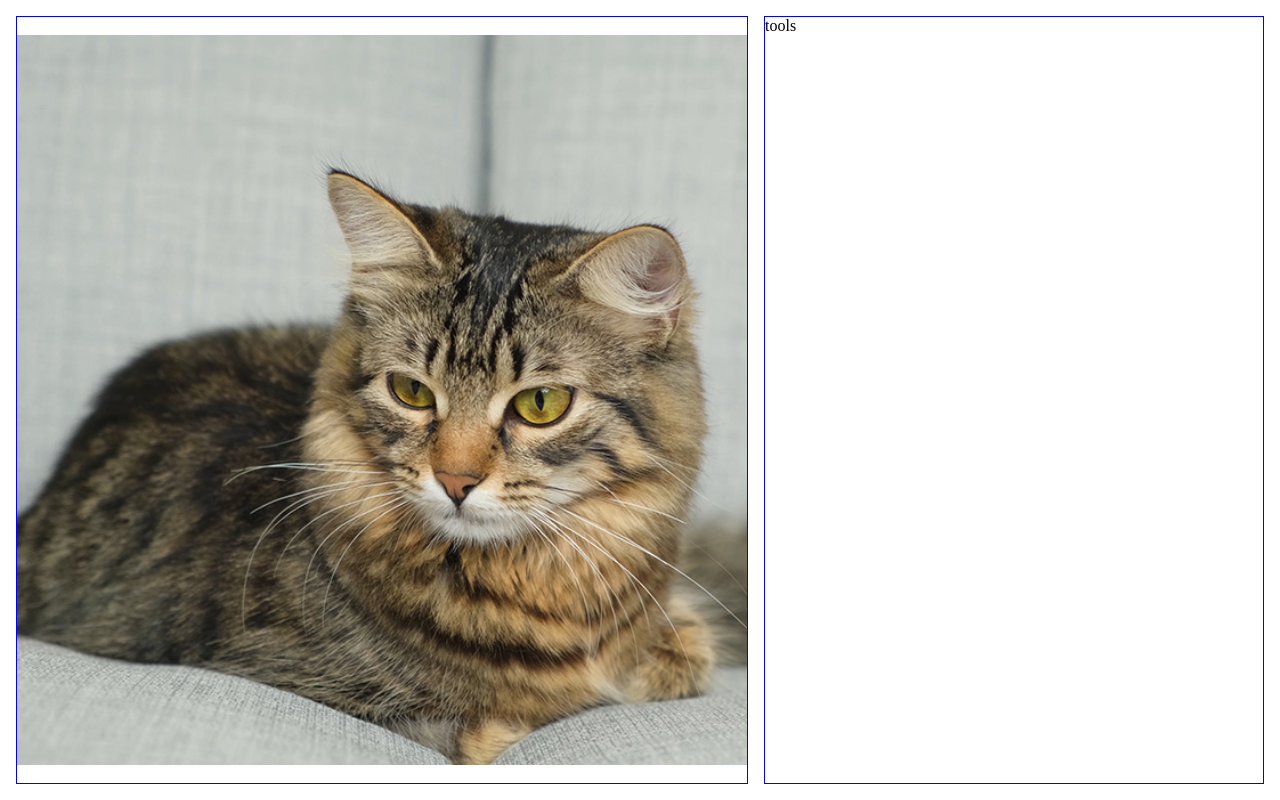
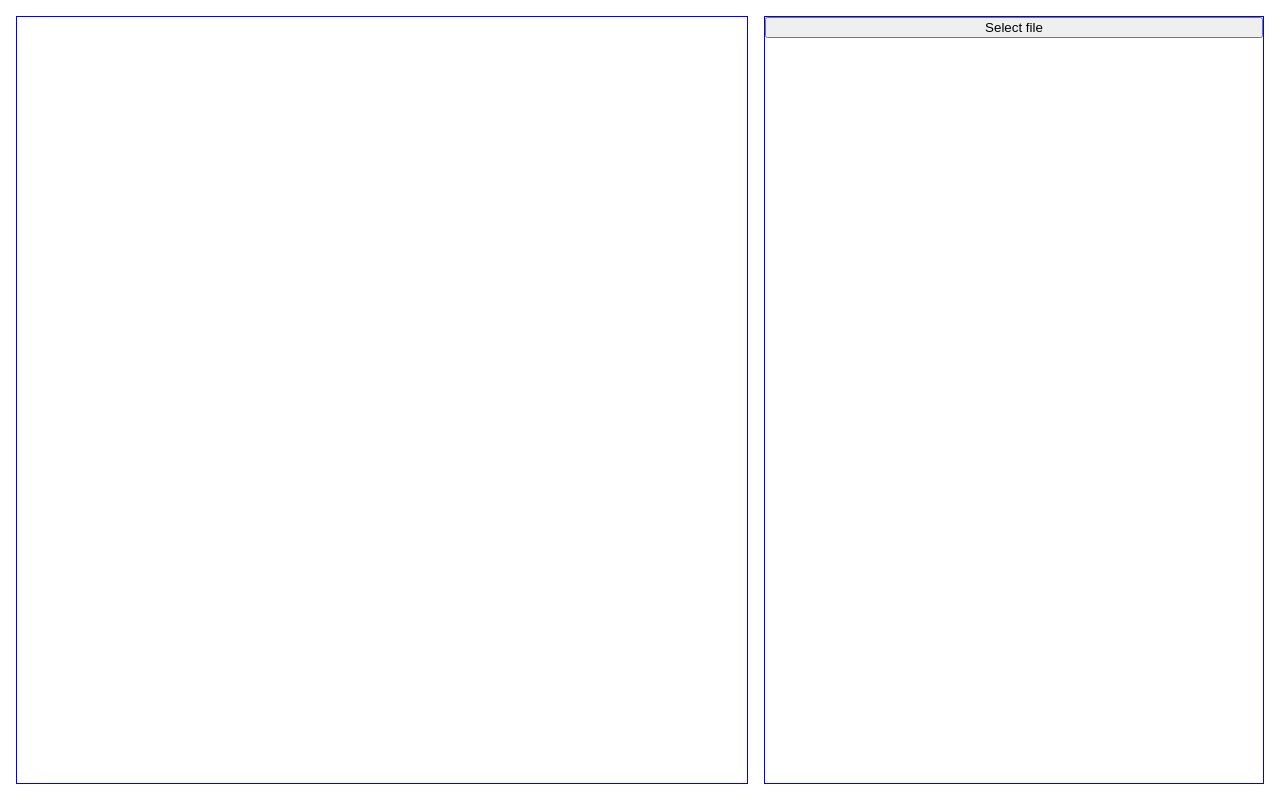
Before and after one commit to nionoku/vuetermark, a Vue app: page / in a window 1280 px wide. Built offline with nearby package versions, Linux system fonts and the light colour scheme.

Commit message:
Add file picker tool

```diff
--- a/index.html
+++ b/index.html
@@ -4,7 +4,7 @@
 <head>
   <meta charset="UTF-8" />
   <meta name="viewport" content="width=device-width, initial-scale=1.0" />
-  <title>Vuetemark — Watermark editor</title>
+  <title>Vuetermark — watermark editor</title>
 </head>
 
 <body>
--- a/package.json
+++ b/package.json
@@ -10,6 +10,7 @@
   },
   "dependencies": {
     "@vueuse/core": "^10.11.1",
+    "pinia": "^2.2.1",
     "vue": "^3.4.35"
   },
   "devDependencies": {
--- a/src/app.vue
+++ b/src/app.vue
@@ -1,15 +1,12 @@
 <template>
-  <Editor :photo="ExamplePhoto" />
+  <Editor :photo="photoLink" />
 </template>
 
 <script lang="ts" setup>
+import { storeToRefs } from 'pinia';
 import Editor from './components/editor/index.vue'
-import ExamplePhoto from './assets/example.jpg'
+import { useEditorStore } from './stores/editor/index';
 
-const props = defineProps<{
-}>();
-
-const emits = defineEmits({
-});
+const { photoLink } = storeToRefs(useEditorStore())
 
 </script>
--- /dev/null
+++ b/src/components/pick-file-tool/composables/use-pick-file.ts
@@ -0,0 +1,25 @@
+import { useEditorStore } from "../../../stores/editor"
+
+const usePickFile = (files: FileList | null) => {
+  if (!files) {
+    // TODO (2024.08.10): Show error dialog
+    throw new Error('Files is undefined')
+  }
+
+  const file = files[0]
+
+  if (!file) {
+    // TODO (2024.08.10): Show error dialog
+    throw new Error('File is undefined')
+  }
+
+  // TODO (2024.08.10): Check file type
+
+  const { setPhoto } = useEditorStore()
+
+  setPhoto(file)
+}
+
+export {
+  usePickFile
+}
--- /dev/null
+++ b/src/components/pick-file-tool/index.module.css
@@ -0,0 +1,7 @@
+.button {
+  width: 100%;
+}
+
+.fileInput {
+  display: none;
+}
--- /dev/null
+++ b/src/components/pick-file-tool/index.vue
@@ -0,0 +1,23 @@
+<template>
+  <div :class="[styles.container]">
+    <button @click="open" :class="[styles.button]">
+      Select file
+    </button>
+
+    <input ref="fileInputRef" type="file" @change="usePickFile" :class="[styles.fileInput]" />
+  </div>
+</template>
+
+<script lang="ts" setup>
+import styles from './index.module.css'
+import { usePickFile } from './composables/use-pick-file';
+import { useFileDialog } from '@vueuse/core';
+
+const { open, onChange } = useFileDialog({
+  accept: 'image/*',
+  reset: true
+})
+
+onChange(usePickFile)
+
+</script>
--- a/src/components/preview/index.vue
+++ b/src/components/preview/index.vue
@@ -1,6 +1,6 @@
 <template>
-  <svg xmlns="http://www.w3.org/2000/svg" view-box="0 0 100 100" :class="[styles.container]" :ref="svgElement">
-    <image :href="photo" :class="[styles.photo]" />
+  <svg xmlns="http://www.w3.org/2000/svg" view-box="0 0 100 100" :class="[styles.container]" ref="svgElement">
+    <image v-if="photo" :href="photo" :class="[styles.photo]" />
   </svg>
 </template>
 
--- a/src/components/tools/index.vue
+++ b/src/components/tools/index.vue
@@ -1,14 +1,16 @@
 <template>
-  <div>tools</div>
+  <div :class="[styles.container]">
+    <PickFileTool v-if="state === EditorState.WAIT_FILE" />
+  </div>
 </template>
 
 <script lang="ts" setup>
+import { storeToRefs } from 'pinia';
+import { useEditorStore } from '../../stores/editor';
+import { EditorState } from '../../stores/editor/state-enum';
+import PickFileTool from '../pick-file-tool/index.vue'
 import styles from './index.module.css'
 
-const props = defineProps<{
-}>();
-
-const emits = defineEmits({
-});
+const { state } = storeToRefs(useEditorStore())
 
 </script>
--- a/src/main.ts
+++ b/src/main.ts
@@ -2,6 +2,10 @@ import './assets/styles/index.css'
 
 import { createApp } from 'vue'
 import App from './app.vue'
+import { createPinia } from 'pinia'
+
+const pinia = createPinia()
 
 createApp(App)
+  .use(pinia)
   .mount('#app')
--- /dev/null
+++ b/src/stores/editor/index.ts
@@ -0,0 +1,33 @@
+import { defineStore } from "pinia";
+import { computed, shallowRef } from "vue";
+import { EditorState } from "./state-enum";
+
+const useEditorStore = defineStore('editor', () => {
+  const state = shallowRef<EditorState>(EditorState.WAIT_FILE);
+
+  const _photo = shallowRef<Blob>()
+  const setPhoto = (photo: Blob) => {
+    _photo.value = photo
+
+    state.value = EditorState.EDITING
+  }
+
+  const photoLink = computed(() => {
+    if (!_photo.value) {
+      return undefined
+    }
+
+    return URL.createObjectURL(_photo.value)
+  })
+
+  return {
+    state,
+
+    setPhoto,
+    photoLink,
+  }
+})
+
+export {
+  useEditorStore
+}
--- /dev/null
+++ b/src/stores/editor/state-enum.ts
@@ -0,0 +1,8 @@
+enum EditorState {
+  WAIT_FILE = 0,
+  EDITING = 1,
+}
+
+export {
+  EditorState
+}
```
Also changed, not shown: 1 other file (tests, documents, lock files or other folders).
